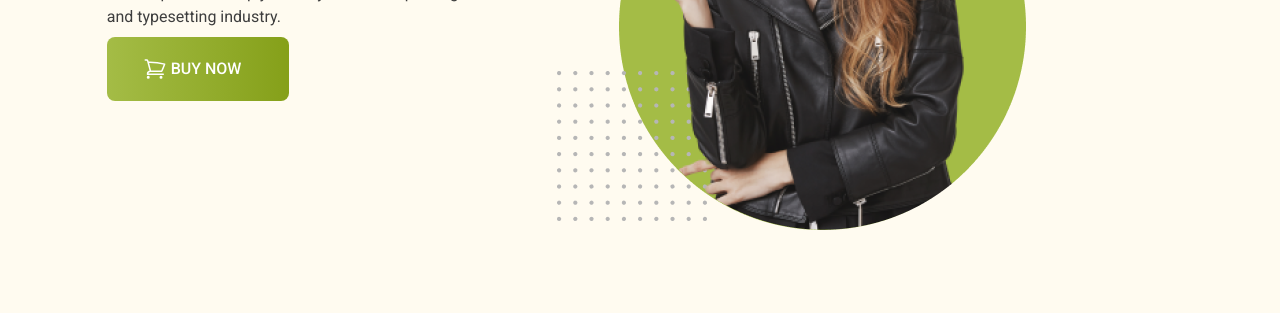
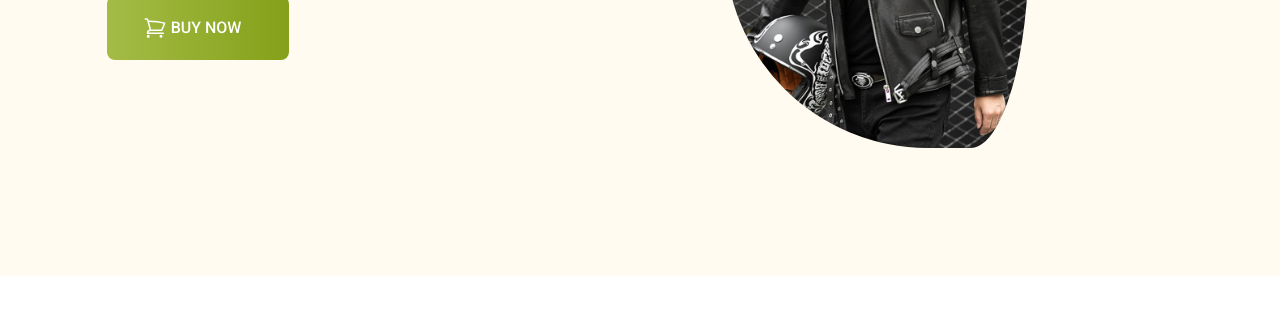
Before and after one commit to enayetsyl/module-12-penguin-fashion, a plain HTML site: page index.html in a window 1280 px wide. Shown: the part 369-682 px from the top of the page. Drawn offline with nearby package versions, Linux system fonts and the light colour scheme.

Commit message:
image changed

```diff
--- a/index.html
+++ b/index.html
@@ -39,7 +39,7 @@
         </div>
       </nav>
       <!-- banner section -->
-      <div class="flex flex-col justify-center md:flex-row justify-between items-center pb-32">
+      <div class="flex flex-col justify-center md:flex-row md:justify-between items-center pb-32">
         <div class="pt-10 pb-20 md:w-1/2">
           <h3 class="font-bebas text-[#FABE4C] font-medium text-7xl">Be the Penguins <br /><span class="text-[#363958]"> of Winter</span></h3>
           <p class="font-roboto font-normal text-[#3E3E3E] pt-1 pb-2">
@@ -50,8 +50,7 @@
           </svg>
           buy now</button>
         </div class="md:w-1/2">
-        <img class="max-w-full h-auto pr-36" src="./images/model.png" alt="" />
-      </div>
+        <img class="max-w-md h-auto md:pr-36 rounded-full" src="./images/model.jpg" alt="" />
       </div>
     </header>
     <!-- main section -->
```
Also changed, not shown: images/model.jpg (added), images/model.png (deleted).
